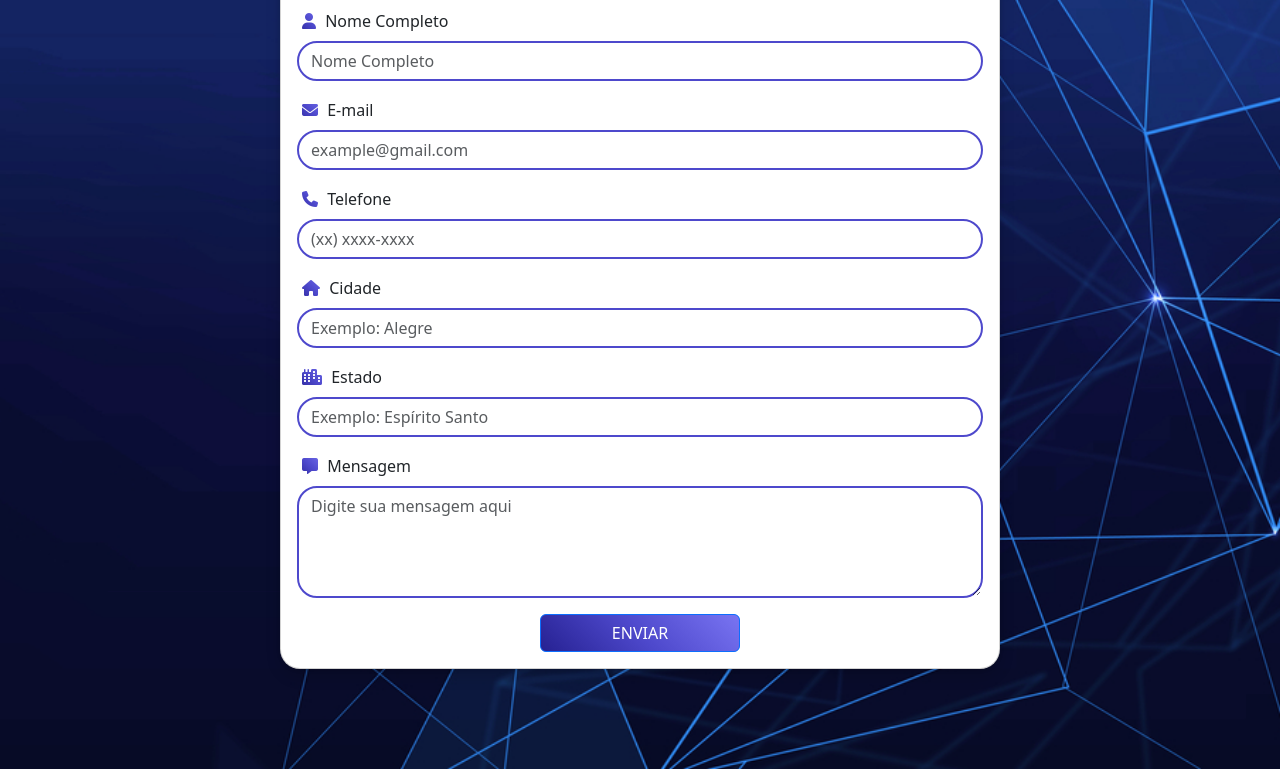
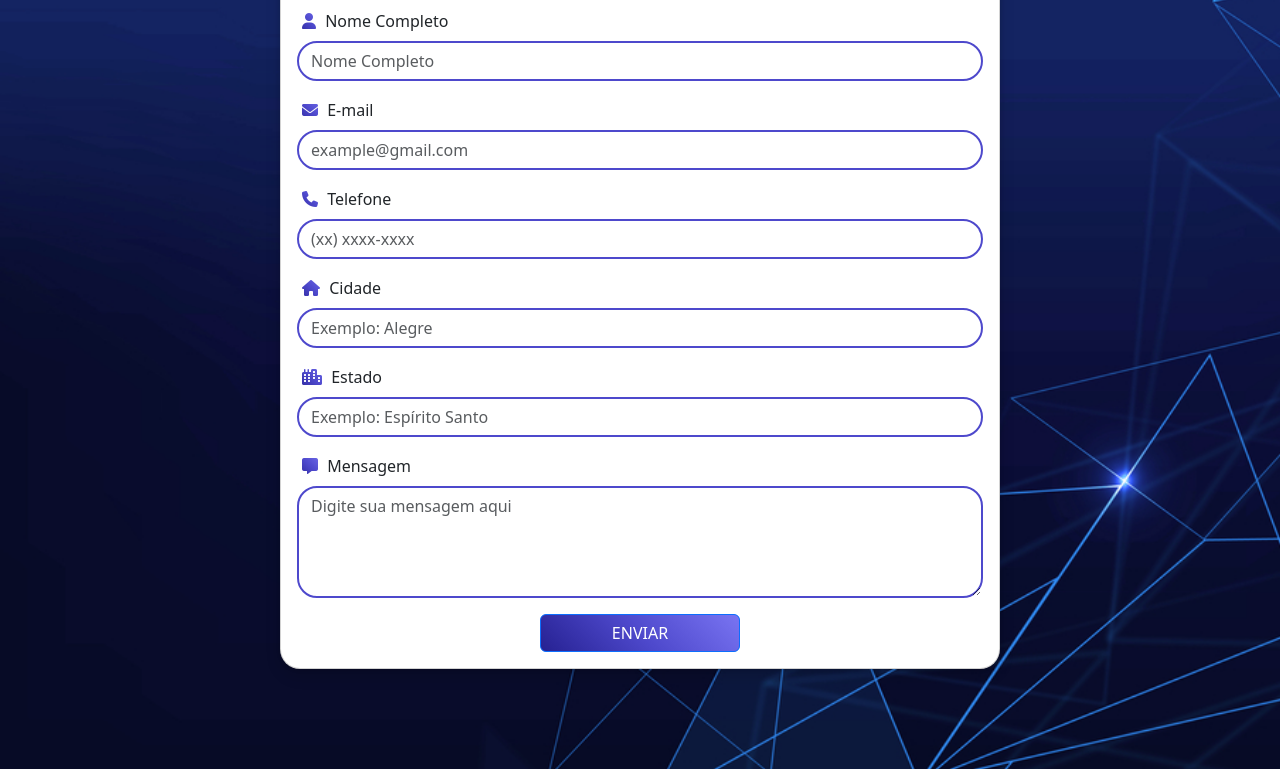
Before and after one commit to Tetzdesen/OnE, a plain HTML site: page pages/FaleConosco.html in a window 1280 px wide. Shown: the part 533-1316 px from the top of the page. Drawn offline with nearby package versions, Linux system fonts and the light colour scheme.

Commit message:
Update faleconosco.css

```diff
--- a/pages/faleconosco.css
+++ b/pages/faleconosco.css
@@ -56,7 +56,7 @@ Para toda a página*/ /**/
   background-repeat: no-repeat;
   background-size: 100%;
   background-size: cover;
-  background-position: center;
+  background-position: relative;
   padding-bottom: 100px;
 }
 
```
